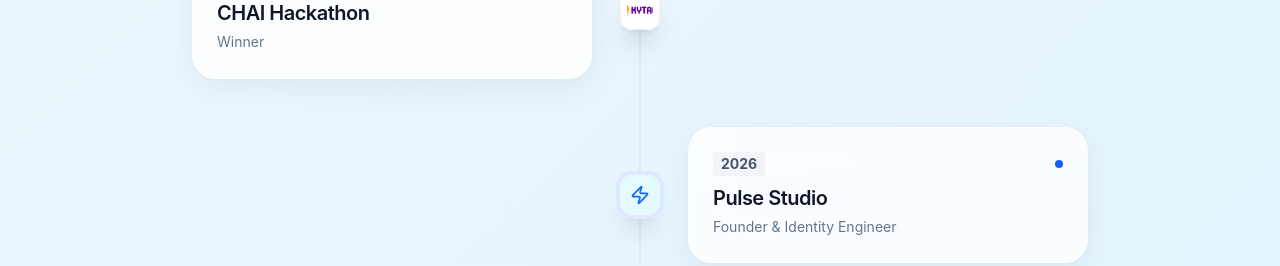
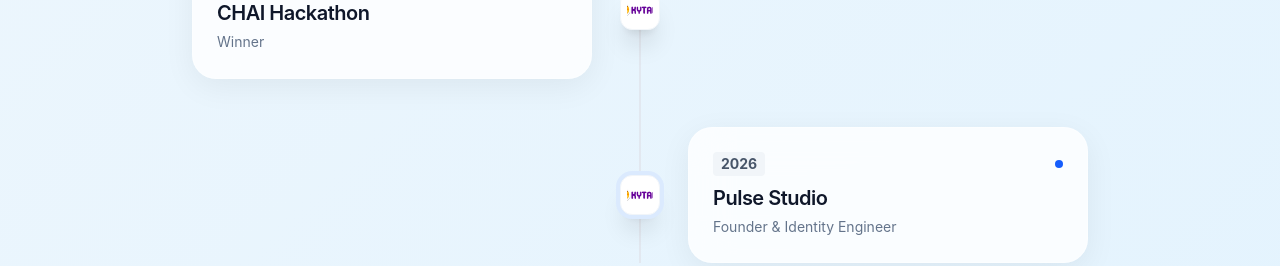
Before and after one commit to IanOchiengAI/ian-personal-website, a React (Vite) app in the folder website/: page / in a window 1280 px wide. Shown: the part 2816-3082 px from the top of the page. Built offline with nearby package versions, Linux system fonts and the light colour scheme.

Commit message:
Add Pulse Studio entry and fix trajectory icons

```diff
--- a/website/src/components/Trajectory.tsx
+++ b/website/src/components/Trajectory.tsx
@@ -43,7 +43,8 @@ const milestones = [
         title: 'Pulse Studio',
         description: 'Founder & Identity Engineer',
         icon: Zap,
-        color: 'bg-cyan-400',
+        image: '/images/work/pulse.png', // Planned to add/link
+        color: 'bg-blue-600',
         side: 'left',
         active: true,
     },
```
Also changed, not shown: website/public/images/work/pulse.png (added).
